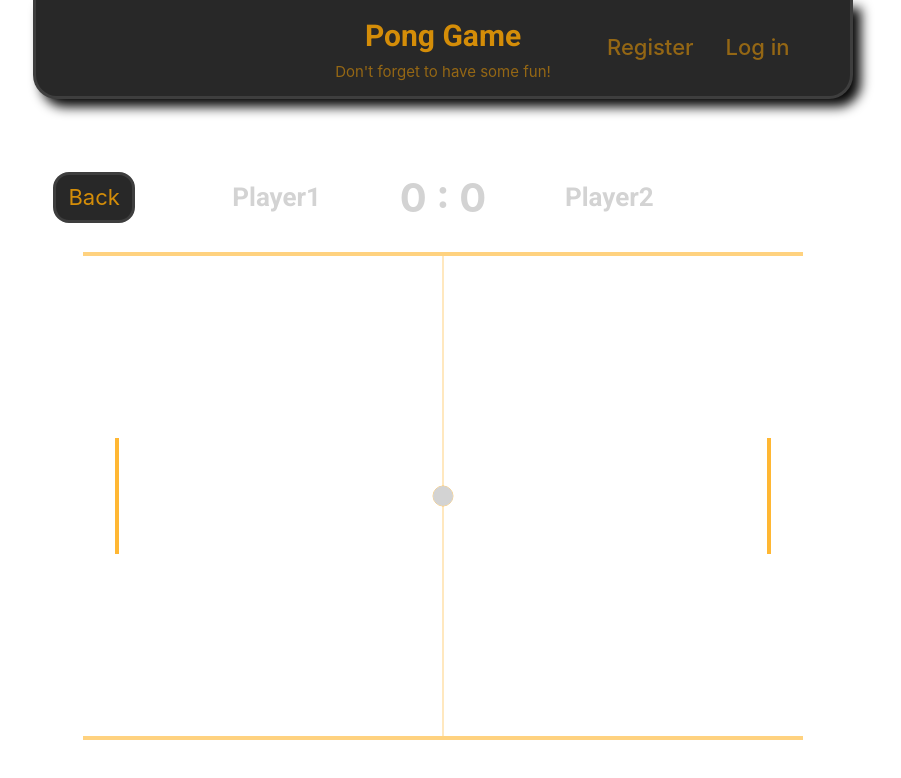
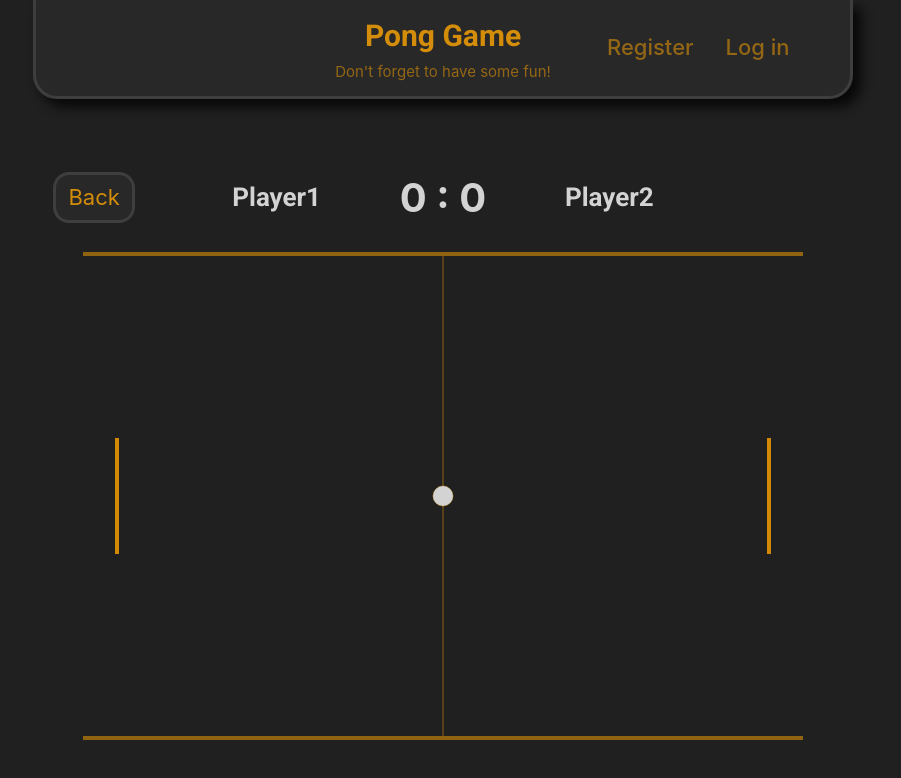
Before and after one commit to lhasmi/ft_transcendance, a Vue app in the folder frontend/: page /game in a window 1280 px wide. Shown: the top 778 px of the page, without its empty margins (197-1098 px from the left). Built offline with nearby package versions, Linux system fonts and the light colour scheme.

Commit message:
dark background for school macs

```diff
--- a/frontend/src/assets/main.css
+++ b/frontend/src/assets/main.css
@@ -72,6 +72,16 @@
   font-style: italic;
 }
 
+* {
+	margin: 0;
+	padding: 0;
+	box-sizing: border-box;
+}
+
+body {
+	background-color: rgb(32, 32, 32);
+}
+
 /* #app {
   max-width: 1280px;
   margin: 0 auto;
--- a/frontend/src/views/GameView.vue
+++ b/frontend/src/views/GameView.vue
@@ -5,7 +5,7 @@ let canvas
 let ctx
 const playerWidth = 4
 const playerHeight = 116
-const playerSpeed = 1.5
+const playerSpeed = 4
 
 const score = ref({
   player1: 0,
@@ -65,8 +65,8 @@ class Player {
     // STATIC SPEED
     // if (!this.upKeyPressed && !this.downKeyPressed) this.vy = 0
     if (this.upKeyPressed && this.downKeyPressed) this.vy = 0
-    else if (this.upKeyPressed) this.vy = -1.5
-    else if (this.downKeyPressed) this.vy = 1.5
+    else if (this.upKeyPressed) this.vy = -playerSpeed
+    else if (this.downKeyPressed) this.vy = playerSpeed
     else if (!this.upKeyPressed && !this.downKeyPressed) this.vy = 0
 
     // boundaries check
@@ -90,7 +90,7 @@ class Ball {
     this.dirX = 1
     this.dirY = 2
     // velocity
-    this.v = 1
+    this.v = 2
   }
   draw() {
     ctx.beginPath()
@@ -171,7 +171,7 @@ class Game {
     this.startGame = false
 
     // time delta
-    // this.lastTime = 0
+    this.lastTime = 0
     // this.interval = 1000 / 60
     // this.timer = 0
   }
@@ -181,7 +181,10 @@ class Game {
     ctx.strokeStyle = 'rgba(255, 166, 0, 0.5)'
     ctx.stroke()
   }
-  animate() {
+  animate(timeStamp) {
+	const timeDelta = timeStamp - this.lastTime
+	this.lastTime = timeStamp
+	console.log(timeDelta)
     ctx.clearRect(0, 0, canvas.width, canvas.height)
     this.#draw()
     if (this.startGame) {
```
